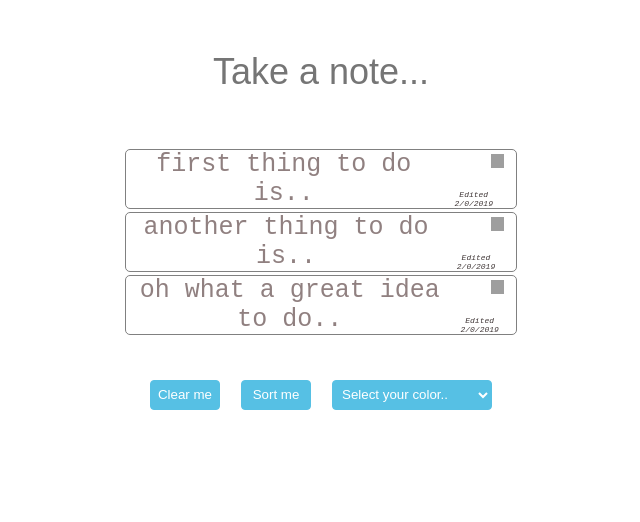
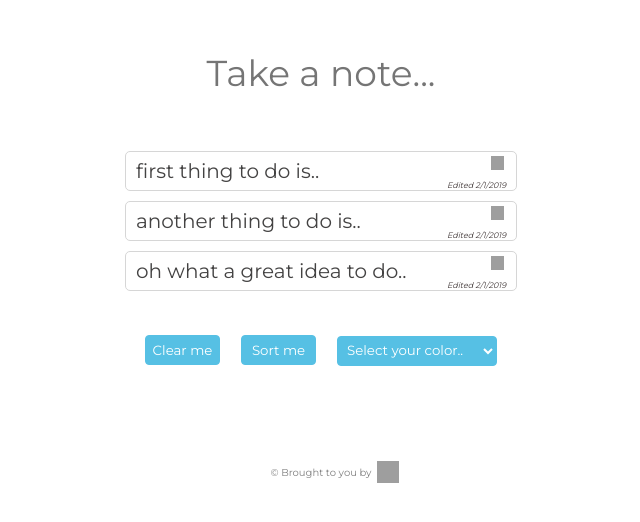
Before and after one commit to asynck/MyFirstToDoList, a plain HTML site: page index.html in a window 1280 px wide. Shown: the whole page, without its empty margins (319-959 px from the left). Drawn offline with Linux system fonts and the light colour scheme; grey boxes are pictures that could not be loaded.

Commit message:
so many great things

```diff
--- a/app.js
+++ b/app.js
@@ -29,7 +29,7 @@ document.getElementById("sortBut").onclick = sort;
 function ToDoItem(title) {
     this.title = title;
     let d = new Date();
-    this.date = "Edited " + d.getDate() + "/" + d.getMonth() + "/" + d.getFullYear();
+    this.date = "Edited " + d.getDate() + "/" + (d.getMonth() + 1) + "/" + d.getFullYear();
     this.backgroundColor = "#FFFFFF";
 }
 
@@ -49,7 +49,7 @@ document.getElementById("colorBut").onchange = function(e) {
             myChildNode[i].classList.add("itemColorGreen");
         }
         else if (selectedBoxValue == 0){
-            myChildNode[i].classList.remove;
+            myChildNode[i].classList.add("itemColorDefault");
         }
     }
 }
@@ -85,8 +85,8 @@ function sort() {
     render();
 }
 
+// re-render the list
 function render() {
-    // re-render the list
     document.getElementById("list").innerHTML = "";
 
     for (let i = 0; i < items.length; i++) {
@@ -100,9 +100,7 @@ function render() {
         ul.appendChild(li);
         li.appendChild(div);
         li.appendChild(divDate);
-        // let button = document.createElement("button");
         let img = document.createElement("img");
-        // button.classList.add("deleteBut");
         img.classList.add("deleteImg");
         img.src = "https://maxcdn.icons8.com/Share/icon/Very_Basic/delete_sign1600.png";
         // button.appendChild(img);
@@ -110,8 +108,17 @@ function render() {
 
         img.onclick = remove;
 
+        if (i == items.length - 1) {
+            setTimeout(function() {
+                li.classList.add("show");
+                div.classList.add("show");
+                divDate.classList.add("show");
+            }, 10);
+        }
     }
 }
+
+
 
 var getChildIndex = function(child) {
     var parent = child.parentElement;
--- a/index.html
+++ b/index.html
@@ -2,12 +2,14 @@
     <head>
         <meta charset="utf-8">
         <meta name="viewport" content="width=device-width, initial-scale=1">
+        <link href="https://fonts.googleapis.com/css?family=Montserrat" rel="stylesheet">
         <link rel="stylesheet" href="style.css">
         <title>To-do List</title>
     </head>
 
     <body>
         <input id="input" type="text" placeholder="Take a note...">
+
         <ul id="list">
             <!-- <li>hi31...</li>
             <li>
@@ -15,15 +17,21 @@
                 <div class="date">31...</div>
             </li> -->
         </ul>
+
         <button id="clearBut" class="buttons">Clear me</button>
+
         <button id="sortBut" class="buttons">Sort me</button>
-        <!-- <button id="colorBut">Add Color</button> -->
+
         <select id="colorBut" class="buttons">
             <option value="0">Select your color..</option>
             <option value="1">Maroon</option>
             <option value="2">Pink</option>
             <option value="3">Green</option>
         </select>
+
+        <div id="copyright">
+            &copy Brought to you by <img src="http://pixelartmaker.com/art/9c0e6d1f15af4d8.png" id="copyrightImg" alt="">
+        </div>
     </body>
 
     <script src="app.js"></script>
--- a/style.css
+++ b/style.css
@@ -1,5 +1,6 @@
 * {
     box-sizing: border-box;
+    font-family: Montserrat, monospace;
 }
 
 body {
@@ -28,17 +29,20 @@ body {
 ul li {
     display: flex;
     justify-content: space-between;
-    font-size: 25px;
+    font-size: 20px;
     width: 70%;
     max-width: 650px;
     min-width: 100px;
     min-height: 40px;
-    margin: 3px auto;
-    color: rgba(136, 119, 119, 0.932);
-    border: 1px solid grey;
+    margin: 10px auto;
+    color: rgba(54, 53, 53, 0.932);
+    border: 1px solid rgb(214, 214, 214);
     border-radius: 5px;
     /* this below refers to the childern of the li and puts them in a position relative to it */
     position: relative;
+    /* transition: all 3s ease-out; */
+    overflow: hidden;
+    background: #ffff;
 }
 
 .date {
@@ -57,12 +61,13 @@ div {
 
 .buttons {
     border: 1px solid rgb(86, 192, 228);
-    width: 70px;
+    width: 75px;
     height: 30px;
     padding: 5px;
     color: #ffff;
     border-radius: 4px;
     background-color: rgb(86, 192, 228);
+    transition-duration: 0.4s;
 }
 
 .deleteImg {
@@ -91,3 +96,48 @@ div {
 .itemColorGreen {
     color: rgba(77, 139, 71, 0.932);
 }
+
+.itemColorDefault {
+    color: rgba(54, 53, 53, 0.932);
+}
+
+#copyright {
+    color: gray;
+    font-size: 10px;
+    position: relative;
+    margin: 100px auto;
+    padding-right: 10px;
+}
+
+#copyrightImg {
+    width: 22px;
+    height: 22px;
+    position: absolute;
+    margin-left: 5px;
+    bottom: -4px;
+}
+
+.buttons:hover {
+    background-color: rgb(115, 212, 245);
+}
+
+@media (max-width: 600px) {
+    #input {
+        font-size: 20px;
+    }
+    ul li {
+        font-size: 10px;
+        width: 100%;
+    }
+    .buttons {
+        font-size: 5px;
+        width: 35px;
+        height: 15px;
+        padding: 0;
+    }
+}
+
+li.show {
+    opacity: 1;
+    /* background: lightblue; */
+}
```
